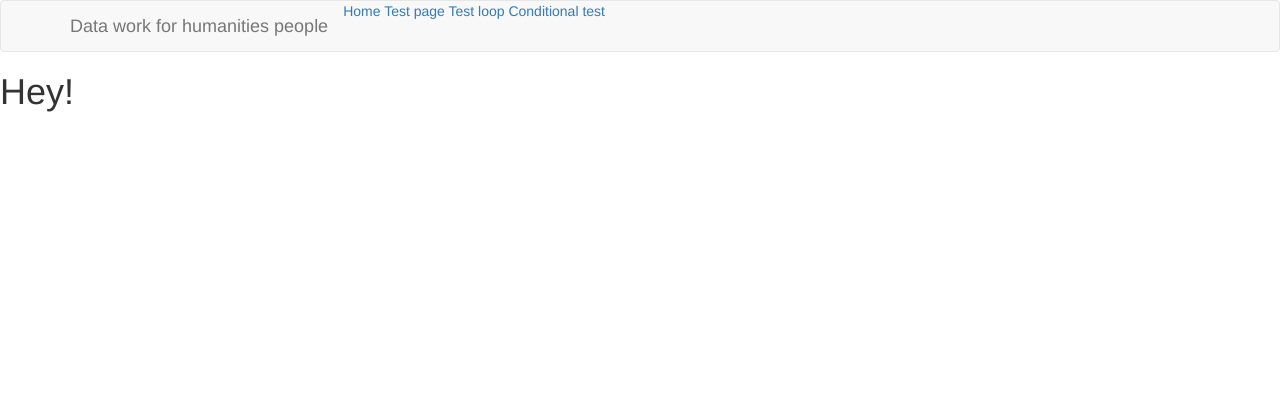
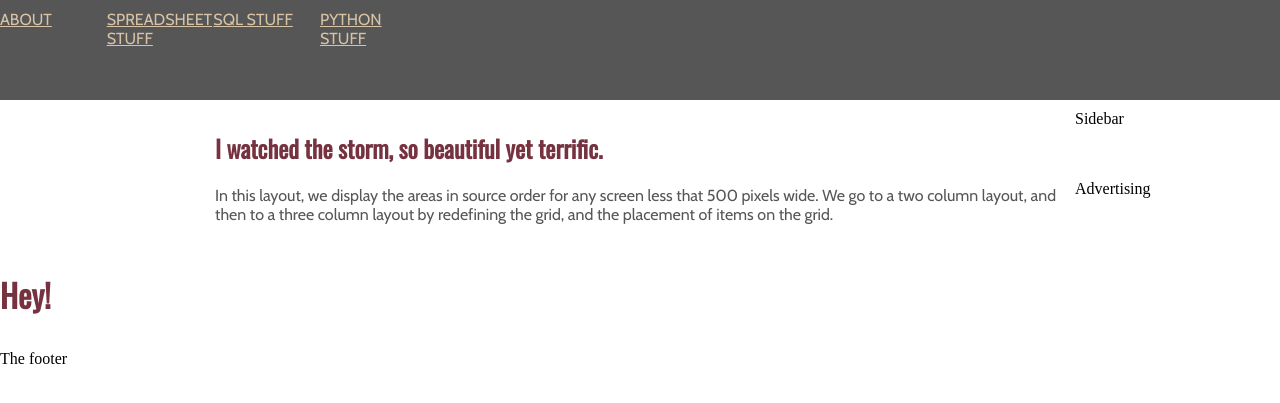
Before and after one commit to cogpark/dataforhumanities, a Flask app: page / in a window 1280 px wide. Shown: the top 403 px of the page. Run offline with Flask 2, Linux system fonts and the light colour scheme; some libraries are stand-ins or nearby versions.

Commit message:
I genuinely hate CSS.

```diff
--- /dev/null
+++ b/app/static/css/main.css
@@ -0,0 +1,118 @@
+/* (function(){var h,a,f;a=document.getElementsByTagName('link');for(h=0;h<a.length;h++){f=a[h];if(f.rel.toLowerCase().match(/stylesheet/)
+&&f.href){var g=f.href.replace(/(&|%5C?)forceReload=\d+/,'');f.href=g+(g.match(/\?/)?'&':'?')+'forceReload='+(new Date().valueOf())}}})() */
+/* grain: #D7EC7;
+    blackboard: #565656;
+   oxblood:#76323f;
+   beiger: #D8C3A5;
+   */
+
+body {
+    margin: 0px;
+    padding: 0px;
+}
+.wrapper {
+	  display: grid;
+	  grid-template-columns: repeat(12, [col-start] 1fr);
+	  grid-gap: 10px;
+	  margin: 0px;
+	  padding: 0px;
+      }
+
+.wrapper > * {
+    grid-column: col-start / span 12;
+}
+
+.main-head {
+    display: grid;
+    grid-column: col-start / span 12;
+    background-color: #565656;
+    padding: 0px;
+    margin: 0px;
+    width: 100%;
+    height: 100px;
+}
+
+@media (min-width: 500px) {
+
+    .side {
+        grid-column: col-start / span 3;
+        grid-row: 3;
+    }
+    .ad {
+        grid-column: col-start / span 3;
+        grid-row: 4;
+    }
+    .content, .main-footer {
+        grid-column: col-start 4 / span 9;
+    }
+
+}
+
+@media (min-width: 700px) {
+
+    .main-nav {
+        grid-column: 2 / span 4;
+        display: grid;
+        grid-template-columns: repeat(12, [col-start] 1fr);
+    }
+
+        .nav-1, .nav-2, .nav-3, .nav-4 {
+            margin-top: 10px;
+            padding: 0px;
+        }
+
+    .nav-1 {
+        grid-column: 1 / 2;
+  }
+    .nav-2 {
+       grid-column: 2 / 3;
+  }
+    .nav-3 {
+        grid-column: 3 / 4;
+  }
+    .nav-4 {
+        grid-column: 4 / 5;
+   }
+
+  .content {
+        grid-column: col-start 3 / span 8;
+        grid-row: 2 / 4;
+  }
+  .side {
+        grid-column: col-start 11 / span 2;
+        grid-row: 2;
+  }
+  .ad {
+        grid-column: col-start 11 / span 2;
+        grid-row: 3;
+  }
+  .main-footer {
+        grid-column: col-start / span 12;
+  }
+}
+
+
+h1,h2,h3,h4,h5,h6 {
+   color: #76323f;
+   font-family: 'Oswald', sans-serif;
+}
+
+
+li, p {
+    color:#565656;
+    font-family: 'Cabin', sans-serif;
+}
+
+.main-head a {
+    color: #D8C3A5;
+    font-family: 'Cabin', sans-serif;
+    text-transform: uppercase;
+
+}
+a  {
+    color:  #76323f;
+}
+
+a:hover {
+    color: #A6C7F0;
+}
--- a/app/templates/base.html
+++ b/app/templates/base.html
@@ -1,29 +1,35 @@
-{% extends 'bootstrap/base.html' %}
+<!DOCTYPE html>
+<html lang="en">
+<head>
+    <meta charset="UTF-8">
+    <title>Data for Humanities People</title>
+    <link rel="stylesheet" href="{{ url_for('static', filename='css/main.css') }}">
+    <link href="https://fonts.googleapis.com/css?family=Oswald&display=swap" rel="stylesheet">
+    <link href="https://fonts.googleapis.com/css?family=Cabin&display=swap" rel="stylesheet">
+</head>
+<body>
 
-{% block title %}
-     {% if title %}  <title>{{ title }}</title> {% else %} <title>Data Work for Humanities People</title> {% endif %}
+</body>
+</html>
+
+<div class="wrapper">
+    <header class="main-head">
+        <nav class = "main-nav">
+           <a class="nav-1" href="">About</a>
+           <a class="nav-2" href="">Spreadsheet stuff</a>
+           <a class="nav-3" href="">SQL stuff</a>
+           <a class="nav-4" href="">Python stuff</a>
+        </nav>
+    </header>
+
+
+
+    <article class="content"><h1>I watched the storm, so beautiful yet terrific.</h1>
+    <p>In this layout, we display the areas in source order for any screen less that 500 pixels wide. We go to a two column layout, and then to a three column layout by redefining the grid, and the placement of items on the grid.</p></article>
+    <aside class="side">Sidebar</aside>
+    <div class="ad">Advertising</div>
+
+{% block content %}
 {% endblock %}
-
-{% block navbar %}
-    <nav class="navbar navbar-default">
-        <div class="container">
-            <div class="navbar-header">
-                <button type="button" class="navbar-toggle collapsed" data-toggle="collapse" data-target="#bs-example-navbar-collapse-1" aria-expanded="false">
-                    <span class="sr-only">Toggle navigation</span>
-                    <span class="icon-bar"></span>
-                    <span class="icon-bar"></span>
-                    <span class="icon-bar"></span>
-                </button>
-                <a class="navbar-brand" href="{{ url_for('index') }}">Data work for humanities people</a>
-                <a href="/index">Home</a>
-                <a href="/testpage">Test page</a>
-                <a href="/testloop">Test loop</a>
-                <a href="/conditionaleg">Conditional test</a>
-            </div>
-            <div class="collapse navbar-collapse" id="bs-example-navbar-collapse-1"> </div>
-        </div>
-    </nav>
-{% endblock %}
-
-        {% block content %}
-        {% endblock %}
+ <footer class="main-footer">The footer</footer>
+    </div>
```
Also changed, not shown: app/templates/about.html (+22 -0 lines).
